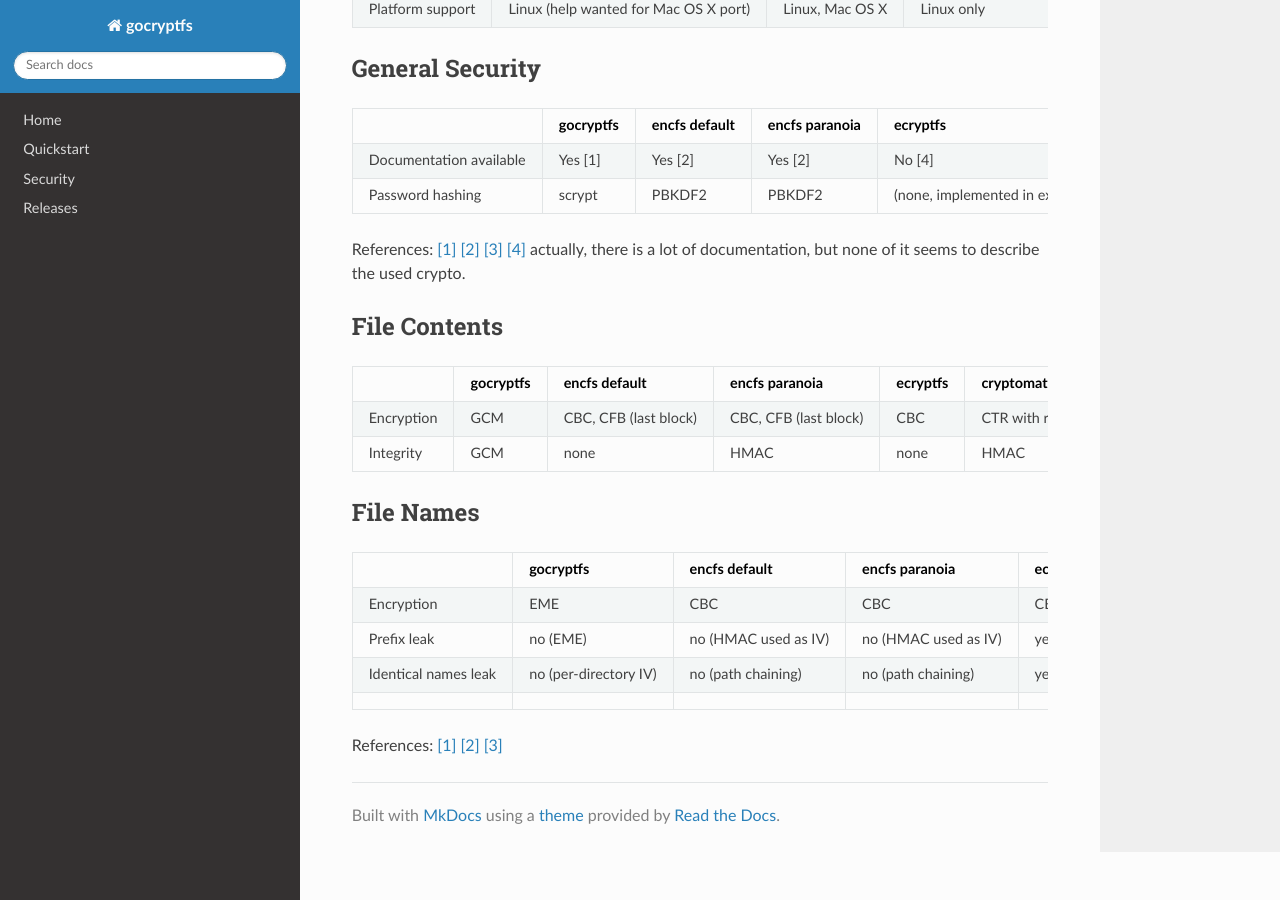
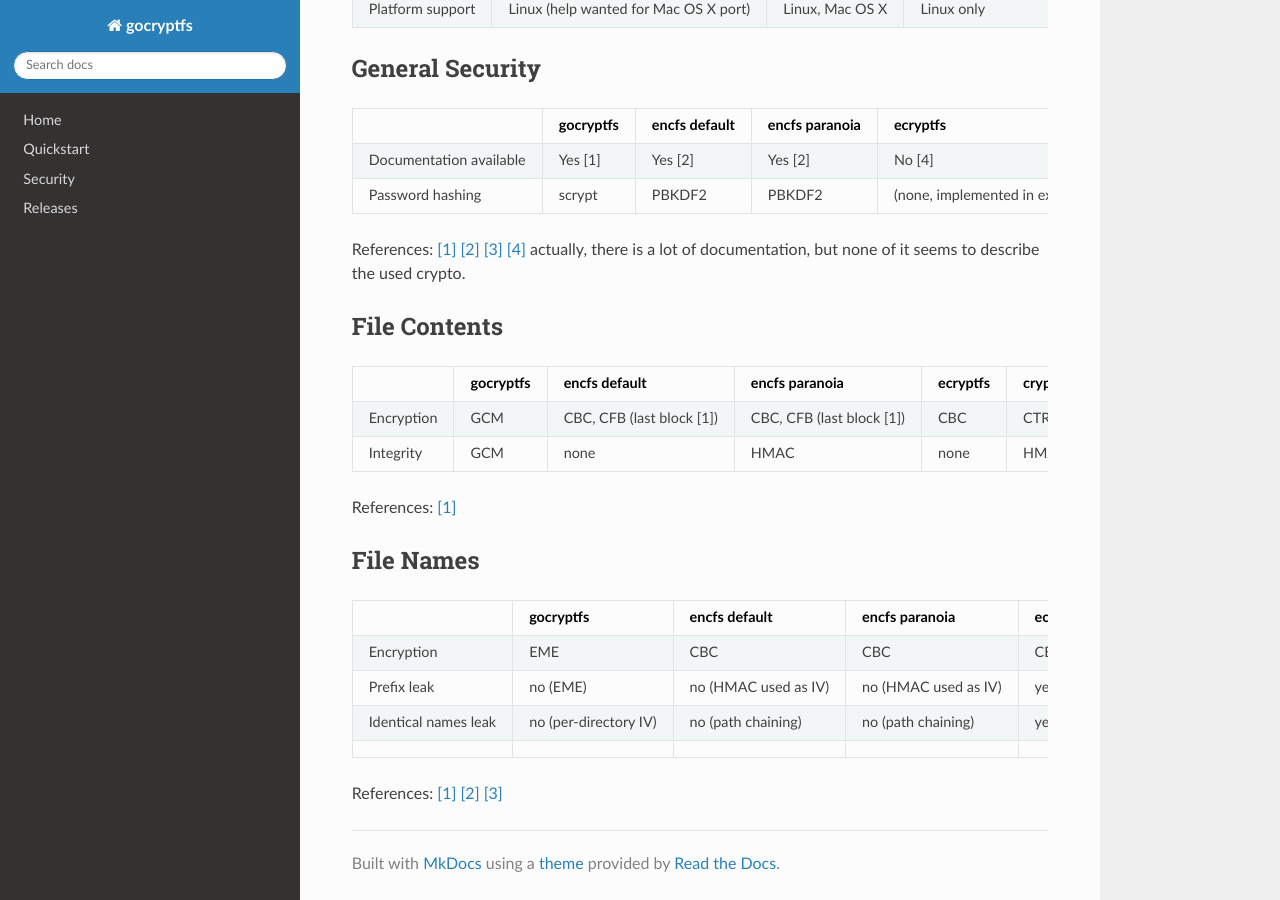
Before and after one commit to rfjakob/gocryptfs-website, an MkDocs documentation site: the page built from docs/comparison.md, in a window 1280 px wide and 900 px high, scrolled down 639 px. Built offline with MkDocs 1.6.1, drawn with Linux system fonts in a browser that asks for light colours; nearby versions of some CDN libraries; old or Windows-style settings are respelled for this version of MkDocs.

Commit message:
comparison: add link to EncFS audit

```diff
--- a/docs/comparison.md
+++ b/docs/comparison.md
@@ -86,11 +86,13 @@ it seems to describe the used crypto.
 File Contents
 -------------
 
-|            | gocryptfs |     encfs default     |     encfs paranoia    | ecryptfs |    cryptomator     |
-| ---------- | --------- | --------------------- | --------------------- | -------- | ------------------ |
-| Encryption | GCM       | CBC, CFB (last block) | CBC, CFB (last block) | CBC      | CTR with random IV |
-| Integrity  | GCM       | none                  | HMAC                  | none     | HMAC               |
+|            | gocryptfs |       encfs default       |       encfs paranoia      | ecryptfs |    cryptomator     |
+| ---------- | --------- | ------------------------- | ------------------------- | -------- | ------------------ |
+| Encryption | GCM       | CBC, CFB (last block [1]) | CBC, CFB (last block [1]) | CBC      | CTR with random IV |
+| Integrity  | GCM       | none                      | HMAC                      | none     | HMAC               |
 
+References:
+[[1]](https://github.com/vgough/encfs/issues/9)
 
 File Names
 ----------
```
